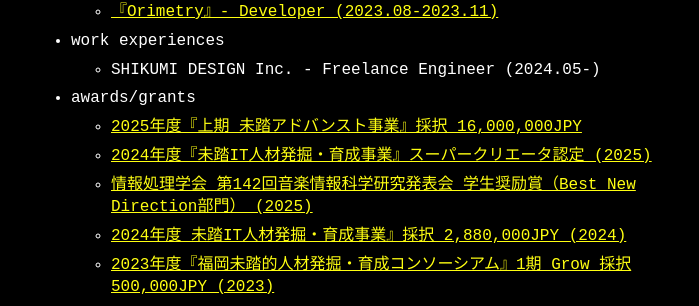
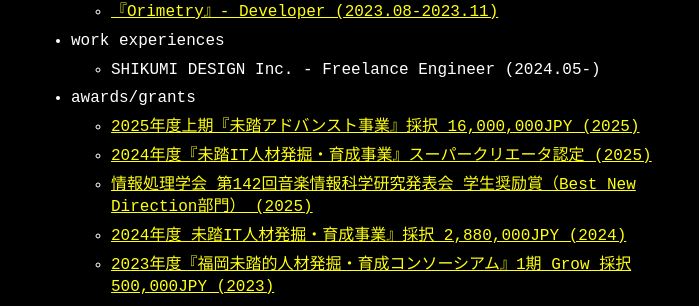
Before and after one commit to orrepic/orrepic.github.io, a Jekyll site: the page built from index.md, in a window 1280 px wide. Shown: the part 931-1237 px from the top of the page, without its empty margins (289-988 px from the left). Built offline with Jekyll 4.4.1, drawn with Linux system fonts in a browser that asks for light colours.

```diff
--- a/_data/menu.yml
+++ b/_data/menu.yml
@@ -62,7 +62,7 @@ entries:
 
   - title: awards/grants
     entries:
-      - title: 2025年度『上期 未踏アドバンスト事業』採択 16,000,000JPY
+      - title: 2025年度上期『未踏アドバンスト事業』採択 16,000,000JPY (2025)
         url: https://www.ipa.go.jp/jinzai/mitou/advanced/2025first/gaiyou-is-1.html
       - title: 2024年度『未踏IT人材発掘・育成事業』スーパークリエータ認定 (2025)
         url: https://www.ipa.go.jp/jinzai/mitou/koubo/career/2024/2024-supercreator-06.html
```
Also changed, not shown: _posts/2023-4-1-gallery.md (+4 -0 lines), 3 other files.
